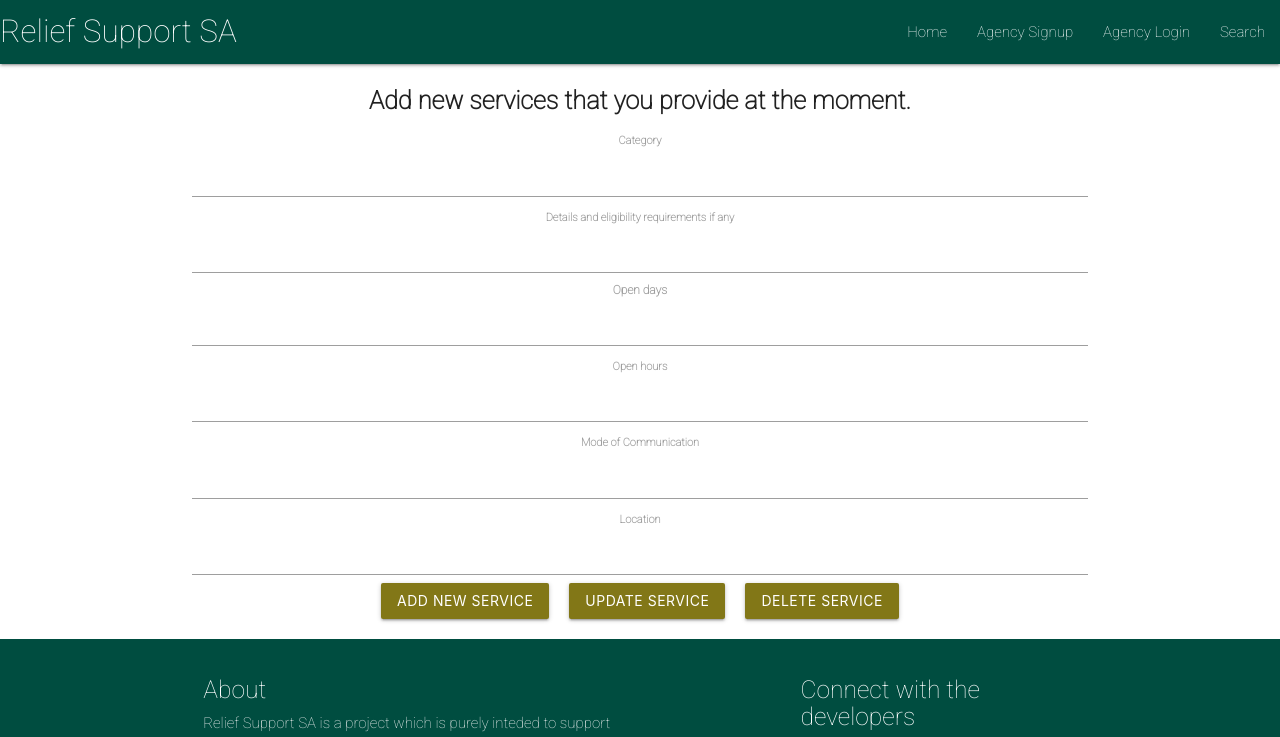
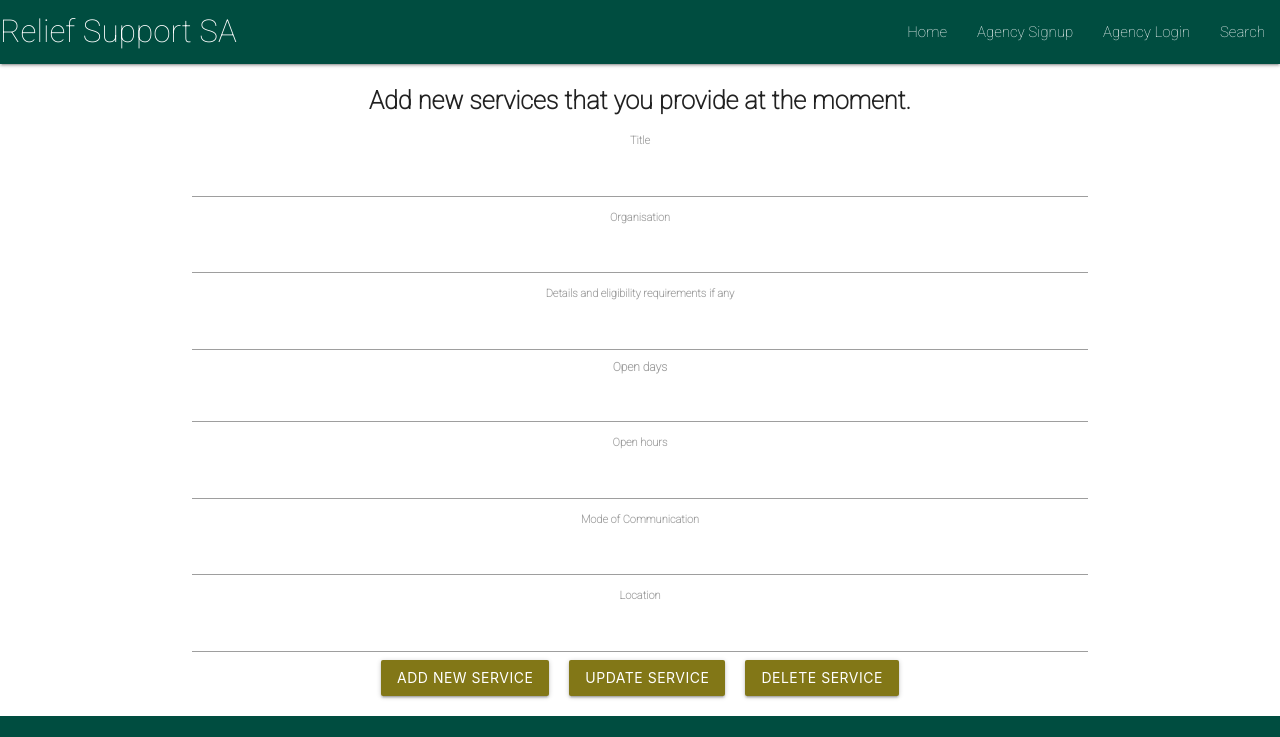
Before and after one commit to vish-opatha/community-support-portal, a React (Create React App) app in the folder client/: page /agencyservices in a window 1280 px wide. Shown: the top 737 px of the page. Built offline with nearby package versions, Linux system fonts and the light colour scheme.

Commit message:
Add user services

```diff
--- a/client/src/pages/UserServiceProfile.js
+++ b/client/src/pages/UserServiceProfile.js
@@ -6,7 +6,10 @@ import {ADD_SERVICE} from '../utils/mutations';
 const UserService = () =>
 {
     const [serviceData, setserviceData] = useState(
-    {   eligibility:'',
+    {
+        description:'',
+        organisation:'',
+        eligibility:'',
         openedDays:'',
         openedHours:'',
         modeOfCommunication:'',
@@ -38,6 +41,8 @@ const UserService = () =>
         {
             const {data} = await addService({variables:{...serviceData}});
             console.log(data);
+            const b = {...serviceData};
+            console.log(b);
         }
         catch (e)
         {
@@ -49,12 +54,14 @@ const UserService = () =>
             (
                 {
 
+                    description:'',
+                    organisation:'',
+                    eligibility:'',
                     openedDays:'',
                     openedHours:'',
                     modeOfCommunication:'',
                     location:'',
-                    categoryId:'',
-                    eligibility:'',
+                    categoryId:''
                 }
             );
         }
@@ -67,8 +74,12 @@ const UserService = () =>
                 Add new services that you provide at the moment.
             </h4>
                 <div className="form-group">
-                    <label htmlFor="categoryId" style={{fontSize:11, fontWeight:600}}>Category</label>
-                    <input className="form-input" type="text" name="categoryId" value={serviceData.categoryId} onChange={handleInputChange}/>
+                    <label htmlFor="description" style={{fontSize:11, fontWeight:600}}>Title</label>
+                    <input className="form-input" type="text" name="description" value={serviceData.description} onChange={handleInputChange}/>
+                </div>
+                <div className="form-group">
+                    <label htmlFor="organisation" style={{fontSize:11, fontWeight:600}}>Organisation</label>
+                    <input className="form-input" type="text" name="organisation" value={serviceData.organisation} onChange={handleInputChange}/>
                 </div>
                 <div className="form-group">
                     <label htmlFor="eligibility" style={{fontSize:11, fontWeight:600}}>Details and eligibility requirements if any</label>
@@ -83,7 +94,7 @@ const UserService = () =>
                     <input className="form-input" type="text" name="openedHours" value={serviceData.openedHours} onChange={handleInputChange}/>
                 </div>
                 <div className="form-group">
-                    <label htmlFor="communication" style={{fontSize:11, fontWeight:600}}>Mode of Communication</label>
+                    <label htmlFor="modeOfCommunication" style={{fontSize:11, fontWeight:600}}>Mode of Communication</label>
                     <input className="form-input" type="text" name="modeOfCommunication" value={serviceData.modeOfCommunication} onChange={handleInputChange}/>
                 </div>
                 <div className="form-group">
--- a/client/src/utils/mutations.js
+++ b/client/src/utils/mutations.js
@@ -29,12 +29,11 @@ export const ADD_USER = gql`
 `;
 
 export const ADD_SERVICE = gql`
-mutation addService($eligibility: String!, $openedDays: String!, $openedHours: String!, $modeOfCommunication: String!,$location:String!,$categoryId:String)
+mutation addService($description:String,$organisation: String, $eligibility: String!, $openedDays: String!, $openedHours: String!, $modeOfCommunication: String!,$location:String!,$categoryId:String)
 {
-    addUser(eligibility: $eligibility, openedDays: $openedDays, openedHours: $openedHours, modeOfCommunication: $modeOfCommunication,location:$location,categoryId:$categoryId)
+    addService(description:$description, organisation:$organisation, eligibility: $eligibility, openedDays: $openedDays, openedHours: $openedHours, modeOfCommunication: $modeOfCommunication,location:$location,categoryId:$categoryId)
     {
         _id
-        location
 
     }
 }
```
Also changed, not shown: 2 other files (tests, documents, lock files or other folders).
